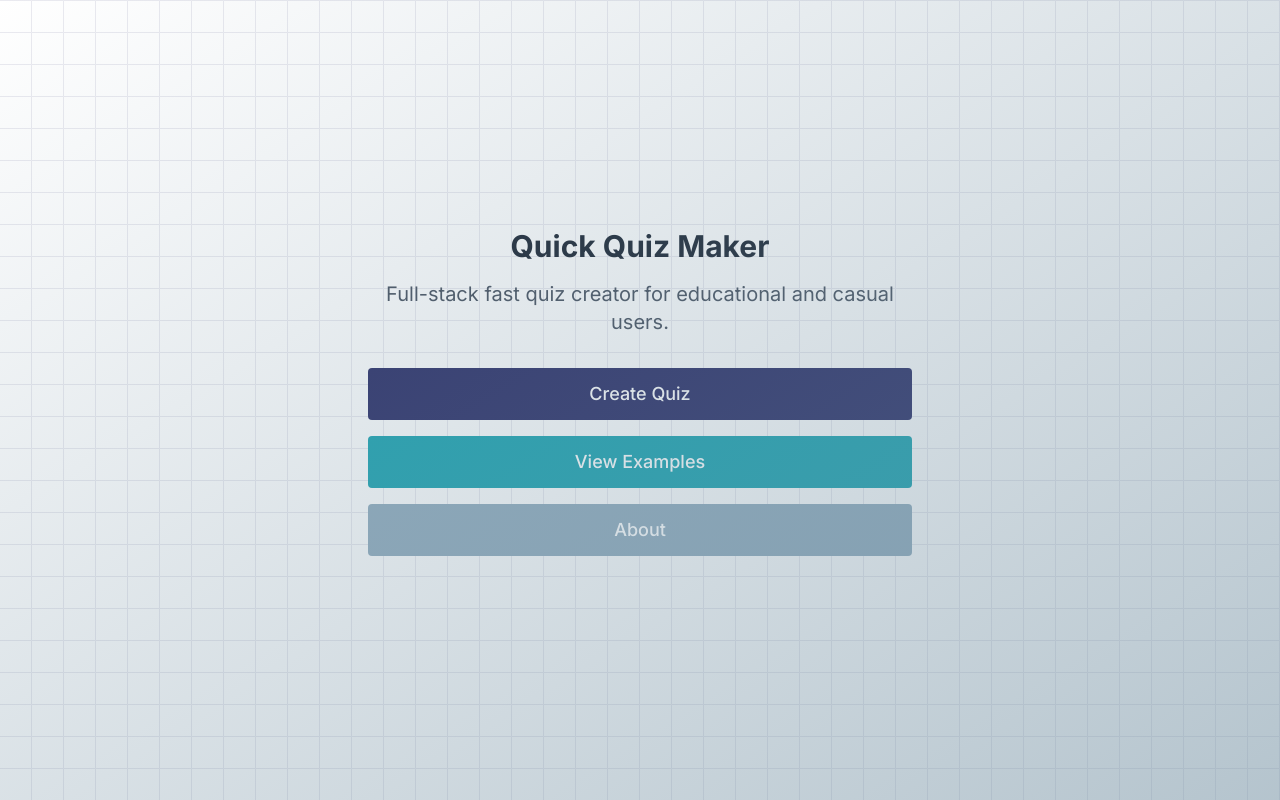
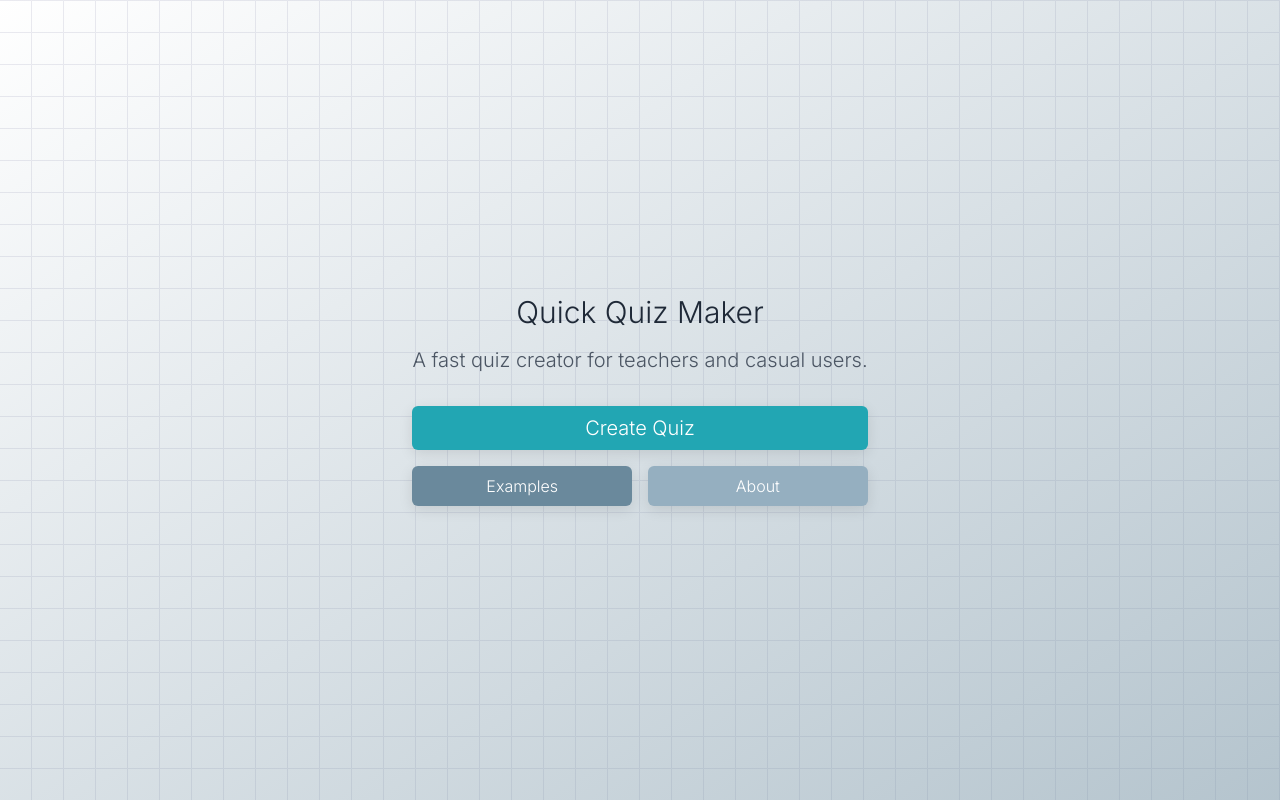
Before and after one commit to daniel-macias/instant-quizzer-frontend, a Next.js app: page /about in a window 1280 px wide. Built offline with nearby package versions, Linux system fonts and the light colour scheme.

Commit message:
added new button stylings on some pages as well as light fonts

```diff
--- a/app/about/page.tsx
+++ b/app/about/page.tsx
@@ -1,31 +1,31 @@
 "use client"
 import React from 'react';
+
 import { useRouter } from 'next/navigation';
+import BackgroundWrapper from '@/components/ui/background-wrapper';
 
 const QuizPage: React.FC = () => {
     const router = useRouter();
 
     return (
-        <div className="min-h-screen w-full dark:bg-black bg-white dark:bg-grid-white/[0.2] bg-grid-maci-main-normal/[0.1] flex items-center justify-center p-4">
-            <div className="absolute inset-0 pointer-events-none flex items-center justify-center">
-                <div className="w-full h-full bg-gradient-to-br from-transparent to-diving-dove dark:to-white opacity-50"></div>
-            </div>
-            <div className="flex flex-col items-center justify-center p-4 max-w-xs sm:max-w-sm md:max-w-md lg:max-w-lg xl:max-w-xl mx-auto">
-                <h1 className="text-3xl font-bold text-center mb-4 text-gray-800">Quick Quiz Maker</h1>
-                <p className="text-xl text-center mb-8 text-gray-600">
-                    Full-stack fast quiz creator for educational and casual users.
+      <BackgroundWrapper>
+            <h1 className="text-3xl font-light text-center mb-4 text-gray-800">Quick Quiz Maker</h1>
+            <p className="text-xl text-center mb-8 text-gray-600 font-light">
+                A fast quiz creator for teachers and casual users.
             </p>
-                <button onClick={() => router.push('/creator')} className="w-full p-3 mb-4 bg-maci-main-normal text-white rounded hover:bg-maci-main-dark transition-colors duration-200 text-lg font-medium">
+            <button onClick={() => router.push('/creator')} className="w-full shadow-[0_4px_14px_0_rgb(0,0,0,10%)] hover:shadow-[0_6px_20px_rgba(93,93,93,40%)] px-8 py-2 bg-maci-submit-dark text-[#fff] rounded-md font-light transition duration-200 ease-linear mb-4 text-xl">
                 Create Quiz
             </button>
-                <button onClick={() => router.push('/demos')} className="w-full p-3 mb-4 bg-maci-submit-dark text-white rounded hover:bg-maci-submit-darker transition-colors duration-200 text-lg font-medium">
-                    View Examples
+            <div className="flex w-full space-x-4">
+              <button onClick={() => router.push('/demos')} className="flex-1 shadow-[0_4px_14px_0_rgb(0,0,0,10%)] hover:shadow-[0_6px_20px_rgba(93,93,93,40%)] px-8 py-2 bg-diving-dove text-[#fff] rounded-md font-light transition duration-200 ease-linear">
+                  Examples
               </button>
-                <button onClick={() => router.push('/about')} className="w-full p-3 mb-4 bg-soaring-eagle text-white rounded hover:bg-wizard-grey transition-colors duration-200 text-lg font-medium">
+              <button onClick={() => router.push('/about')} className="flex-1 shadow-[0_4px_14px_0_rgb(0,0,0,10%)] hover:shadow-[0_6px_20px_rgba(93,93,93,40%)] px-8 py-2 bg-soaring-eagle text-[#fff] rounded-md font-light transition duration-200 ease-linear">
                   About
               </button>
             </div>
-        </div>
+      </BackgroundWrapper>
+
     );
 };
 
--- a/app/creator/page.tsx
+++ b/app/creator/page.tsx
@@ -101,7 +101,7 @@ const CreatorPage: React.FC = () => {
 
     return (
         <BackgroundWrapper>
-            <h1 className="text-xl font-bold text-center mb-4 text-gray-800">Create Your Quiz</h1>
+            <h1 className="text-xl font-normal text-center mb-4 text-gray-800">Create Your Quiz</h1>
             <input
                 type="text"
                 value={quizTitle}
--- a/app/demos/page.tsx
+++ b/app/demos/page.tsx
@@ -5,7 +5,7 @@ import { HoverEffect } from '@/components/ui/card-hover-effect';
 
 const projects = [
     {
-      title: "Capitals of The World",
+      title: "Capitals of the World",
       description:
         "Explore the capitals of countries around the globe in this geographic challenge.",
       link: "http://localhost:3000/quiz/663f5a548735dbbfd885dc31",
@@ -46,7 +46,7 @@ const DemosPage: React.FC = () => {
 
     return (
         <BackgroundWrapper>
-            <h1 className="text-2xl font-bold text-center text-gray-800 mb-10">Quiz Examples</h1>
+            <h1 className="text-2xl font-normal text-center text-gray-800 mb-10">Quiz Examples</h1>
             <HoverEffect items={projects} />
         </BackgroundWrapper>
     );
--- a/app/page.tsx
+++ b/app/page.tsx
@@ -8,19 +8,21 @@ export default function Home() {
 
     return (
         <BackgroundWrapper>
-                <h1 className="text-3xl font-bold text-center mb-4 text-gray-800">Quick Quiz Maker</h1>
-                <p className="text-xl text-center mb-8 text-gray-600">
-                    Full-stack fast quiz creator for educational and casual users.
+            <h1 className="text-3xl font-light text-center mb-4 text-gray-800">Quick Quiz Maker</h1>
+            <p className="text-xl text-center mb-8 text-gray-600 font-light">
+                A fast quiz creator for teachers and casual users.
             </p>
-                <button onClick={() => router.push('/creator')} className="w-full p-3 mb-4 bg-maci-main-normal text-white rounded hover:bg-maci-main-dark transition-colors duration-200 text-lg font-medium">
+            <button onClick={() => router.push('/creator')} className="w-full shadow-[0_4px_14px_0_rgb(0,0,0,10%)] hover:shadow-[0_6px_20px_rgba(93,93,93,40%)] px-8 py-2 bg-maci-submit-dark text-[#fff] rounded-md font-light transition duration-200 ease-linear mb-4 text-xl">
                 Create Quiz
             </button>
-                <button onClick={() => router.push('/demos')} className="w-full p-3 mb-4 bg-maci-submit-dark text-white rounded hover:bg-maci-submit-darker transition-colors duration-200 text-lg font-medium">
-                    View Examples
+            <div className="flex w-full space-x-4">
+              <button onClick={() => router.push('/demos')} className="flex-1 shadow-[0_4px_14px_0_rgb(0,0,0,10%)] hover:shadow-[0_6px_20px_rgba(93,93,93,40%)] px-8 py-2 bg-diving-dove text-[#fff] rounded-md font-light transition duration-200 ease-linear">
+                  Examples
               </button>
-                <button onClick={() => router.push('/about')} className="w-full p-3 mb-4 bg-soaring-eagle text-white rounded hover:bg-wizard-grey transition-colors duration-200 text-lg font-medium">
+              <button onClick={() => router.push('/about')} className="flex-1 shadow-[0_4px_14px_0_rgb(0,0,0,10%)] hover:shadow-[0_6px_20px_rgba(93,93,93,40%)] px-8 py-2 bg-soaring-eagle text-[#fff] rounded-md font-light transition duration-200 ease-linear">
                   About
               </button>
+            </div>
       </BackgroundWrapper>
     );
 }
--- a/app/quiz/[quizId]/results/page.tsx
+++ b/app/quiz/[quizId]/results/page.tsx
@@ -56,7 +56,7 @@ export default function ResultsPage({ params }: ResultsPageProps) {
     if (!quiz || quiz.results.length === 0) {
         return (
             <div className="flex flex-col items-center justify-center min-h-screen bg-gray-100 p-4">
-                <h2 className="text-xl font-bold text-center mb-4 text-gray-800">There are no results... yet!</h2>
+                <h2 className="text-xl font-normal text-center mb-4 text-gray-800">There are no results... yet!</h2>
                 <button onClick={() => router.push(`/quiz/${quizId}`)} className="p-2 bg-maci-main-normal text-white rounded hover:bg-maci-main-dark transition-colors duration-200">Click here to take the quiz</button>
             </div>
         );
@@ -64,7 +64,7 @@ export default function ResultsPage({ params }: ResultsPageProps) {
 
     return (
         <BackgroundWrapper>
-                <h1 className="text-xl font-bold text-center mb-4 text-black">Quiz Results for: {quiz.quizTitle}</h1>
+                <h1 className="text-xl font-normal text-center mb-4 text-black">Quiz Results for: {quiz.quizTitle}</h1>
                 <div className="w-full max-w-4xl mx-auto">
                     <Accordion type="single" collapsible>
                         {quiz.results.map((result: any, index: number) => (
--- a/app/share/[quizId]/page.tsx
+++ b/app/share/[quizId]/page.tsx
@@ -27,7 +27,7 @@ const ShareQuizPage: React.FC<ShareQuizPageProps> = ({ params }) => {
 
     return (
         <BackgroundWrapper>
-            <h1 className="text-xl font-bold text-center mb-4 text-black">Congrats! Your quiz has been created successfully.</h1>
+            <h1 className="text-xl font-normal text-center mb-4 text-black">Congrats! Your quiz has been created successfully.</h1>
             <p className="text-center mb-4 text-black">Copy the following link and share it with someone else so they can take the quiz:</p>
             <div className="flex flex-col items-center w-full max-w-md p-4 bg-white shadow-lg rounded-lg">
                 <input
--- a/components/ui/background-wrapper.tsx
+++ b/components/ui/background-wrapper.tsx
@@ -13,7 +13,7 @@ const BackgroundWrapper: React.FC<BackgroundWrapperProps> = ({ children }) => {
                 <div className="w-full h-full bg-gradient-to-br from-transparent to-diving-dove dark:to-white opacity-50"></div>
             </div>
             {/* Content layer */}
-            <div className="flex flex-col items-center justify-center p-4 max-w-xs sm:max-w-sm md:max-w-md lg:max-w-lg xl:max-w-xl mx-auto z-10 relative">
+            <div className="flex flex-col items-center justify-center p-4 mx-auto z-10 relative">
                 {children}
             </div>
         </div>
--- a/components/ui/card-hover-effect.tsx
+++ b/components/ui/card-hover-effect.tsx
@@ -86,7 +86,7 @@ export const CardTitle = ({
   children: React.ReactNode;
 }) => {
   return (
-    <h4 className={cn("text-zinc-100 font-bold tracking-wide mt-4", className)}>
+    <h4 className={cn("text-zinc-100 font-normal tracking-wide mt-4", className)}>
       {children}
     </h4>
   );
```
Also changed, not shown: app/quiz/[quizId]/page.tsx (+6 -6 lines). Lines whose indentation alone changed are shown as unchanged.
